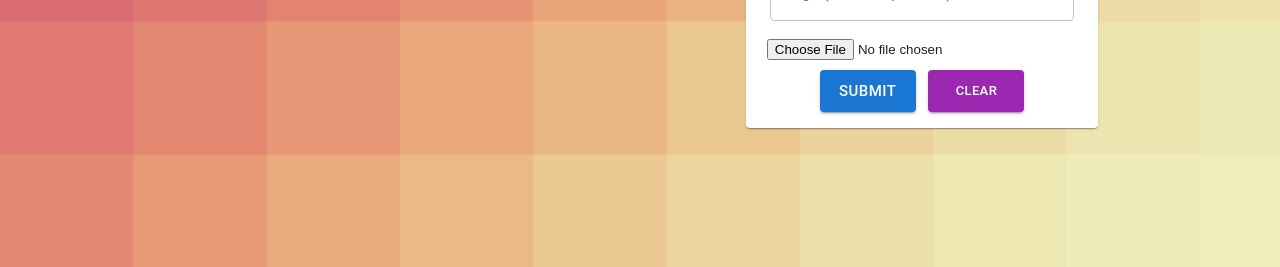
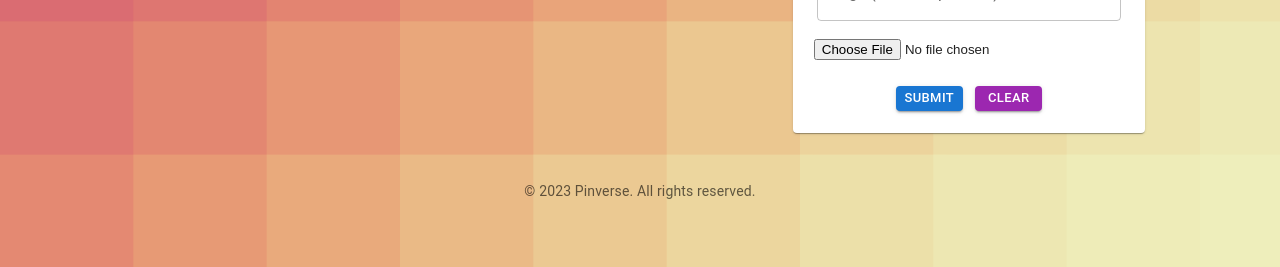
Before and after one commit to ht-l1/Pinverse, a React (Create React App) app in the folder client/: page / in a window 1280 px wide. Shown: the part 512-779 px from the top of the page. Built offline with nearby package versions, Linux system fonts and the light colour scheme; no server answers.

Commit message:
add the delete confirmation prompt

```diff
--- a/client/src/App.js
+++ b/client/src/App.js
@@ -26,9 +26,10 @@ const App = () => {
             <Typography className={classes.heading} variant="h2" align="center" style={{ fontWeight: 'bold', fontFamily: 'cursive', color: 'white' }}>Pinverse
             <img className={classes.image} src={memories} alt="icon" height="60" /></Typography>
           </AppBar>
+
           <Grow in>
             <Container>
-              <Grid container justify="space-between" alignItems="stretch" spacing={3}>
+              <Grid className={classes.mainContainer} container justify="space-between" alignItems="stretch" spacing={3}>
                 <Grid item xs={12} sm={7}>
                   <Posts setCurrentId={setCurrentId} />
                 </Grid>
@@ -38,6 +39,15 @@ const App = () => {
               </Grid>
             </Container>
           </Grow>
+
+
+        {/* adding footer section */}
+      <footer className={classes.footer}>
+        <Typography variant="body2" color="textSecondary" align="center">
+          &copy; {new Date().getFullYear()} Pinverse. All rights reserved.
+        </Typography>
+      </footer>
+
         </Container>
       );
     };
--- a/client/src/components/Form/Form.js
+++ b/client/src/components/Form/Form.js
@@ -16,6 +16,7 @@ const Form = ({ currentId, setCurrentId }) => {
       if (post) setPostData(post);
     }, [post]);
 
+    // reset the form back to CreateNew after submit a new/update post
     const clear = () => {
       setCurrentId(0);
       setPostData({ creator: '', title: '', message: '', tags: '', selectedFile: '' });
@@ -36,14 +37,17 @@ const Form = ({ currentId, setCurrentId }) => {
     return (
       <Paper className={classes.paper}>
         <form autoComplete="off" noValidate className={`${classes.root} ${classes.form}`} onSubmit={handleSubmit}>
-          <Typography variant="h6" style={{ fontWeight: 'bold', fontFamily: 'cursive', color: '#FF69B4' }}>{currentId ? `Editing "${post.title}"` : 'New Post :)'}</Typography>
+          <Typography variant="h6" style={{ fontWeight: 'bold', fontFamily: 'cursive', color: '#FF69B4' }}>{currentId ? `Edit "${post.title}"` : 'New Post :)'}</Typography>
           <TextField name="creator" variant="outlined" label="What's your name?" fullWidth value={postData.creator} onChange={(e) => setPostData({ ...postData, creator: e.target.value })} />
           <TextField name="title" variant="outlined" label="Title for just a few words" fullWidth value={postData.title} onChange={(e) => setPostData({ ...postData, title: e.target.value })} />
           <TextField name="message" variant="outlined" label="Tell me more about everything!" fullWidth multiline rows={4} value={postData.message} onChange={(e) => setPostData({ ...postData, message: e.target.value })} />
           <TextField name="tags" variant="outlined" label="Tags (coma separated)" fullWidth value={postData.tags} onChange={(e) => setPostData({ ...postData, tags: e.target.value.split(',') })} />
           <div className={classes.fileInput}><FileBase type="file" multiple={false} onDone={({ base64 }) => setPostData({ ...postData, selectedFile: base64 })} /></div>
-          <Button className={classes.buttonSubmit} variant="contained" color="primary" size="large" type="submit" style={{ width: '30%', marginRight: '0.5vw' }}>Submit</Button>
-          <Button variant="contained" color="secondary" size="small" onClick={clear} style={{ width: '30%', marginLeft: '0.5vw'  }}>Clear</Button>
+
+          <div className={classes.buttonContainer}>
+            <Button className={classes.buttonSubmit} variant="contained" color="primary" size="small" type="submit" style={{ width: '100%', height: '80%', marginRight: '0.5vw' }}>Submit</Button>
+            <Button variant="contained" color="secondary" size="small" onClick={clear} style={{ width: '100%', height: '80%', marginLeft: '0.5vw'  }}>Clear</Button>
+          </div>
         </form>
       </Paper>
     );
--- a/client/src/components/Form/styles.js
+++ b/client/src/components/Form/styles.js
@@ -25,4 +25,9 @@ export default makeStyles((theme) => ({
   buttonSubmit: {
     marginBottom: 10,
   },
+  buttonContainer: {
+    display: 'flex',
+    justifyContent: 'center',
+    marginTop: '1rem',
+  }
 }));
--- a/client/src/components/Posts/Post/Post.js
+++ b/client/src/components/Posts/Post/Post.js
@@ -1,5 +1,7 @@
-import React from 'react';
-import { Card, CardActions, CardContent, CardMedia, Button, Typography } from '@mui/material';
+// imported useState for delete comfirmation box
+import React, { useState } from 'react';
+// imported Dialog, DialogActions, DialogTitle for delete comfirmation box
+import { Card, CardActions, CardContent, CardMedia, Button, Typography, Dialog, DialogActions, DialogTitle } from '@mui/material';
 import ThumbUpAltIcon from '@mui/icons-material/ThumbUpAlt';
 import DeleteIcon from '@mui/icons-material/Delete';
 import MoreHorizIcon from '@mui/icons-material/MoreHoriz';
@@ -12,6 +14,14 @@ import useStyles from './styles';
 const Post = ({ post, setCurrentId }) => {
     const dispatch = useDispatch();
     const classes = useStyles();
+
+    // START of trying to implete the delete message
+    const [showDeleteConfirmation, setShowDeleteConfirmation] = useState(false);
+    const handleDelete = () => {
+      dispatch(deletePost(post._id));
+      setShowDeleteConfirmation(false);
+    };
+    // END of delete message
 
     return (
       <Card className={classes.card}>
@@ -26,14 +36,36 @@ const Post = ({ post, setCurrentId }) => {
         <div className={classes.details}>
           <Typography variant="body2" color="textSecondary" component="h2">{post.tags.map((tag) => `#${tag} `)}</Typography>
         </div>
+
         <Typography className={classes.title} gutterBottom variant="h5" component="h2">{post.title}</Typography>
+
         <CardContent>
           <Typography variant="body2" color="textSecondary" component="p">{post.message}</Typography>
         </CardContent>
+
         <CardActions className={classes.cardActions}>
-          <Button size="small" color="primary" onClick={() => dispatch(likePost(post._id))}><ThumbUpAltIcon fontSize="small" /> Like {post.likeCount} </Button>
-          <Button size="small" color="primary" onClick={() => dispatch(deletePost(post._id))}><DeleteIcon fontSize="small" /> Delete</Button>
+          <Button size="small" color="primary" onClick={() => dispatch(likePost(post._id))}><ThumbUpAltIcon fontSize="small" /> &nbsp; Like&nbsp;{post.likeCount} </Button>
+
+          {/* original code */}
+          {/* <Button size="small" color="primary" onClick={() => dispatch(deletePost(post._id))}><DeleteIcon fontSize="small" /> Delete</Button> */}
+          {/* impletemented new delete button */}
+          <Button size="small" color="primary" onClick={() => setShowDeleteConfirmation(true)}>
+            <DeleteIcon fontSize="small" /> Delete
+          </Button>
+
         </CardActions>
+
+      {/* Delete confirmation dialog */}
+      <Dialog open={showDeleteConfirmation} onClose={() => setShowDeleteConfirmation(false)}>
+        <DialogTitle>Are you sure you want to delete this post?</DialogTitle>
+        <DialogActions>
+          <Button onClick={() => setShowDeleteConfirmation(false)}>Cancel</Button>
+          <Button onClick={handleDelete} color="primary" autoFocus>
+            Delete
+          </Button>
+        </DialogActions>
+      </Dialog>
+
       </Card>
     );
   };
--- a/client/src/styles.js
+++ b/client/src/styles.js
@@ -1,8 +1,11 @@
-// import { makeStyles } from '@mui/styled-engine-sc';
-// import { makeStyles } from '@mui/styled-engine';
 import { makeStyles } from '@mui/styles';
 
-export default makeStyles (() => ({
+// fixing the new error: themeSpacing not a function
+import { createTheme } from '@mui/material/styles';
+const themeInstance = createTheme();
+
+export default makeStyles ((theme) => ({
+
     appBar: {
         borderRadius: 15,
         margin: '30px 0',
@@ -17,4 +20,17 @@ export default makeStyles (() => ({
       image: {
         marginLeft: '15px',
       },
+
+      mainContainer: {
+        justifyContent: 'center',
+        [themeInstance.breakpoints.down('sm')]: {
+          flexDirection: 'column-reverse',
+        },
+      },
+
+      footer: {
+        padding: themeInstance.spacing(2),
+        marginTop: themeInstance.spacing(4), // Add margin top to separate the footer from the content
+      },
+
 }));
```
